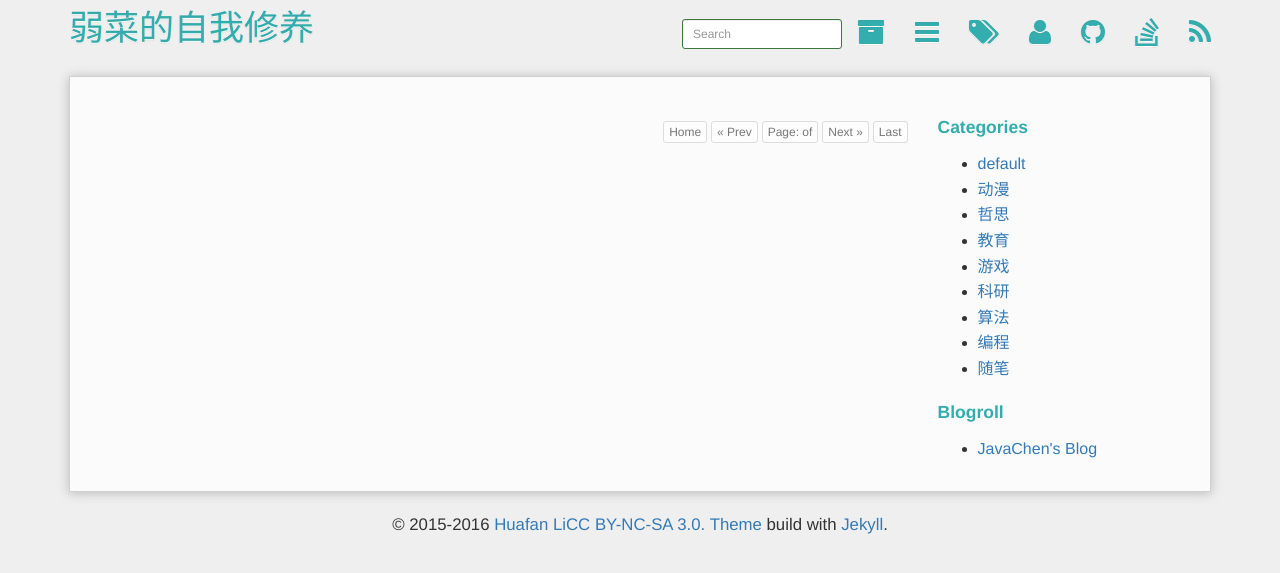
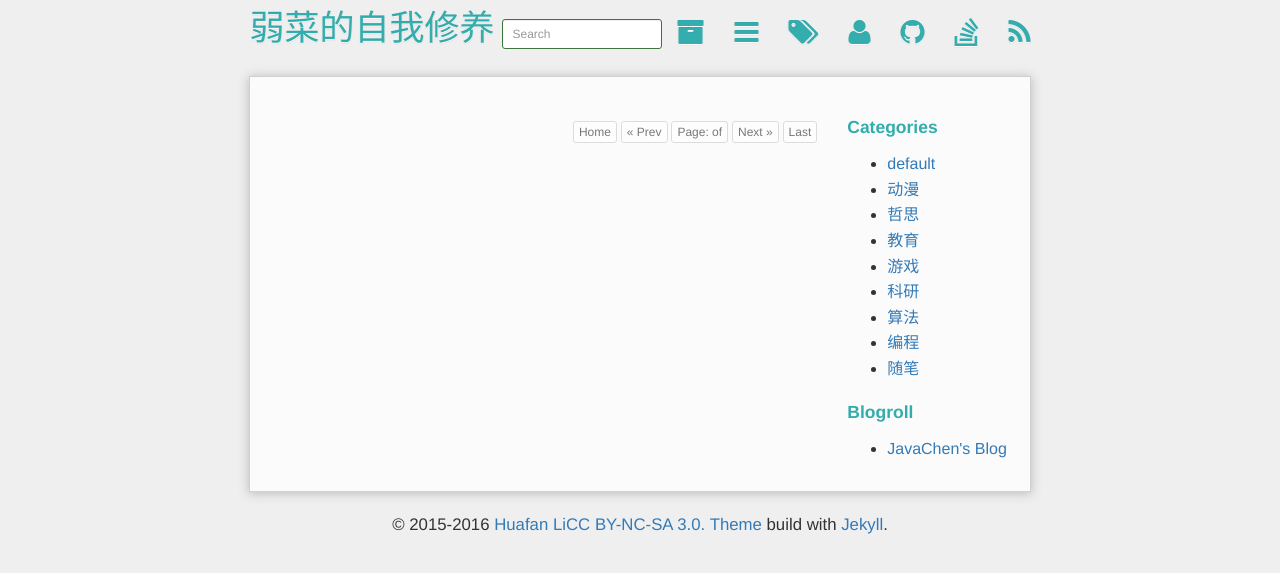
Before and after one commit to mioopoi/mioopoi.github.io, a Jekyll site: the page built from index.html, in a window 1280 px wide. Shown: the top 573 px of the page. Built offline with Jekyll 4.4.1, drawn with Linux system fonts in a browser that asks for light colours; Markdown is read by kramdown in place of the engine named in the settings.

Commit message:
change css style

```diff
--- a/assets/css/style.css
+++ b/assets/css/style.css
@@ -7,7 +7,7 @@ body {
 
 .container {
 	padding:0 5px;
-	width:90%;
+	width:61.8%;
 }
 
 :hover,:focus {
```
